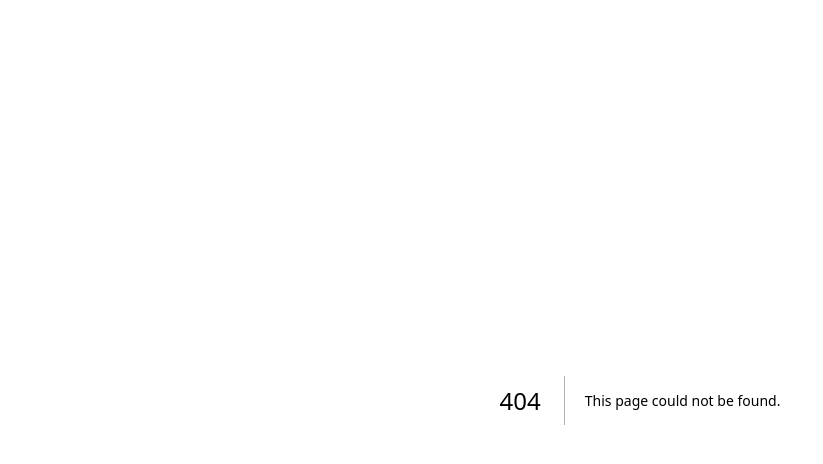
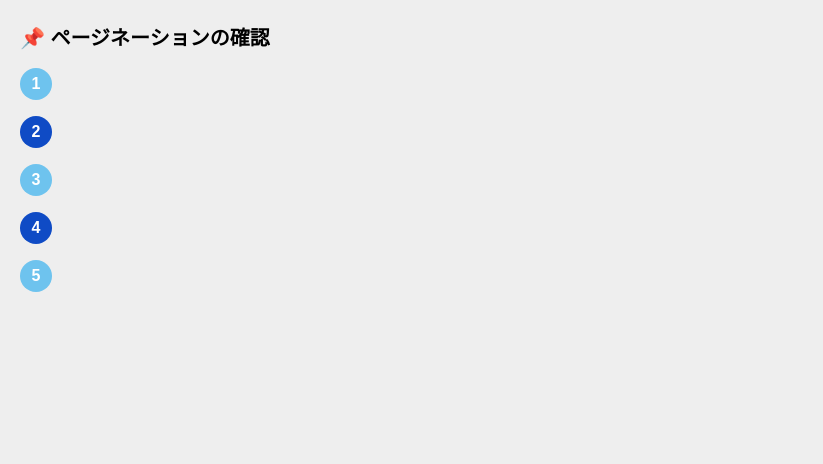
Before and after one commit to ymtakt/nextjs_sample, a Next.js app: page /comp-test/pagination in a window 1280 px wide. Before the commit this address had no page. Shown: the top 464 px of the page, without its empty margins (0-823 px from the left). Built offline with nearby package versions, Linux system fonts and the light colour scheme.

Commit message:
feat:ページネーションのコンポーネント追加

```diff
--- a/src/app/(test)/comp-test/page.tsx
+++ b/src/app/(test)/comp-test/page.tsx
@@ -15,6 +15,9 @@ export default function Home() {
         <TextLink href="/comp-test/text-link" size="large">
           テキストリンクの確認
         </TextLink>
+        <TextLink href="/comp-test/pagination" size="large">
+          ページネーションリンクの確認
+        </TextLink>
       </div>
     </div>
   );
--- /dev/null
+++ b/src/app/(test)/comp-test/pagination/page.tsx
@@ -0,0 +1,17 @@
+import Pagination from "@/components/general/Pagination";
+
+export default function Home() {
+  return (
+    <div className="ml-5 mt-6 text-black">
+      <h2 className="text-xl font-bold mb-4">📌 ページネーションの確認</h2>
+
+      <div className="flex flex-col space-y-4">
+        <Pagination number={1}></Pagination>
+        <Pagination number={2} active={true}></Pagination>
+        <Pagination number={3}></Pagination>
+        <Pagination number={4} active={true}></Pagination>
+        <Pagination number={5}></Pagination>
+      </div>
+    </div>
+  );
+}
--- /dev/null
+++ b/src/components/general/Pagination/index.tsx
@@ -0,0 +1,28 @@
+type PaginationProps = {
+  number: number;
+  active?: boolean;
+  size?: number;
+};
+
+export default function Pagination({
+  number,
+  active = false,
+  size = 32,
+}: PaginationProps) {
+  const paginationStyle = active
+    ? // TODO: カラー修正未定のため暫定
+      "text-white bg-cp-dark-blue"
+    : "text-white bg-cp-sky-blue";
+
+  return (
+    <div
+      className={`rounded-full text-white font-bold flex items-center justify-center ${paginationStyle}`}
+      style={{
+        width: size,
+        height: size,
+      }}
+    >
+      {number}
+    </div>
+  );
+}
```
